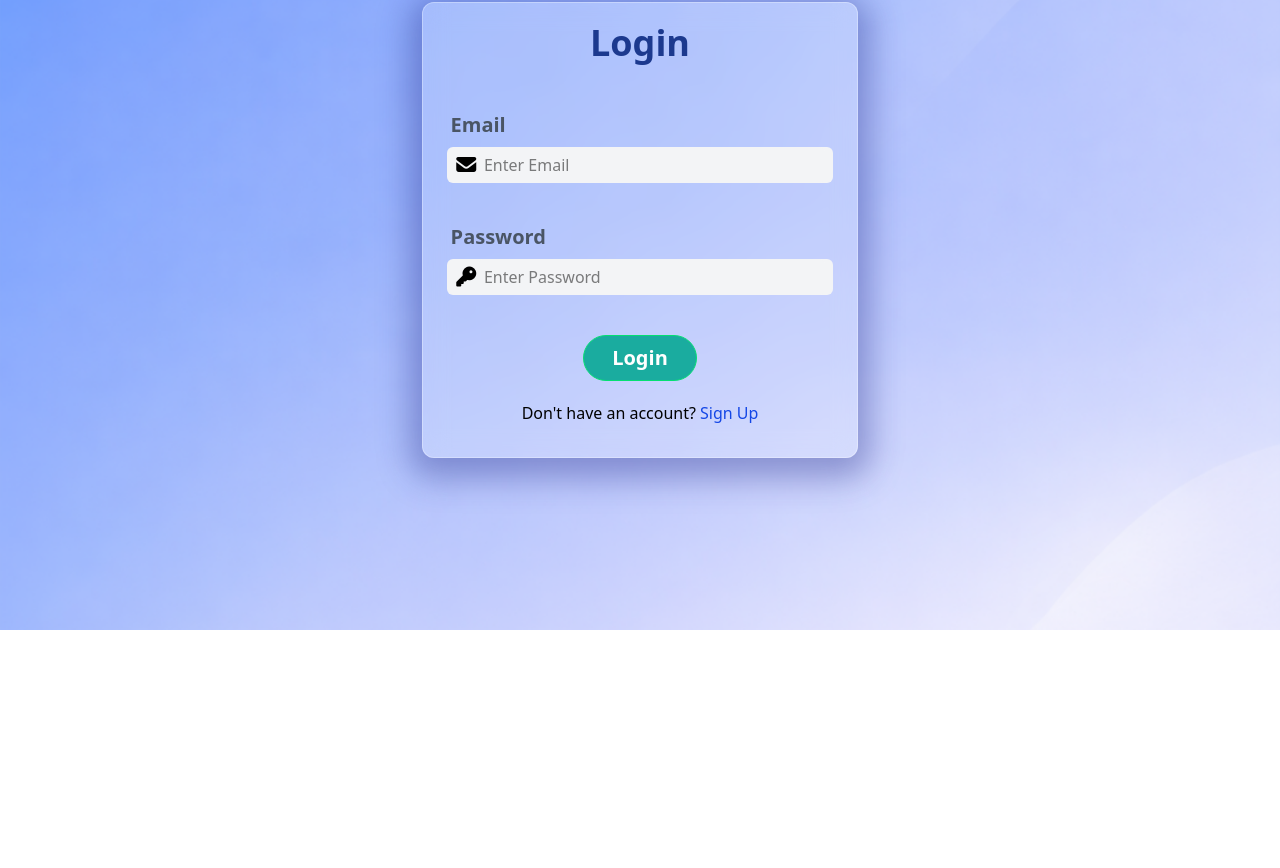
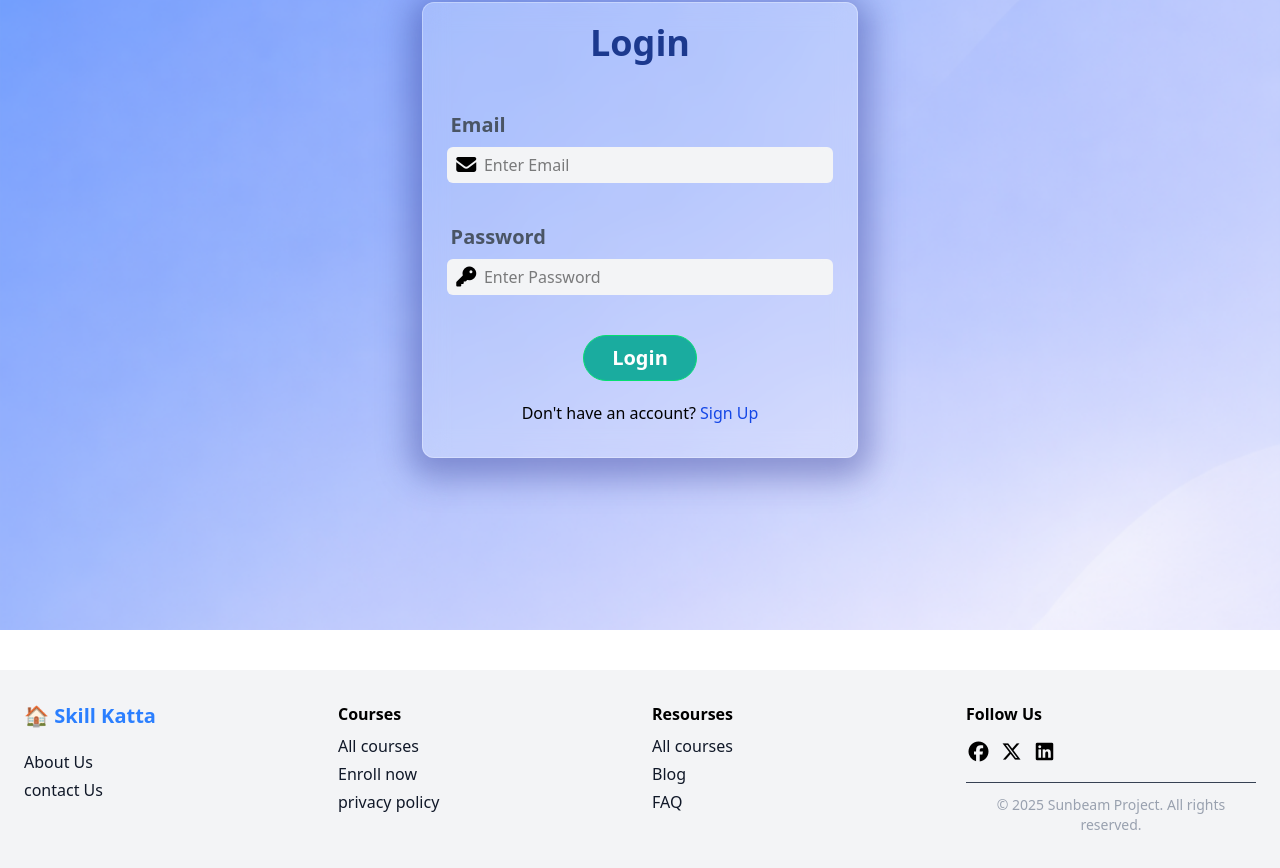
Before and after one commit to udaysinh-bodare/courseProject, a React (Vite) app in the folder client/: page /login in a window 1280 px wide. Shown: the part 170-1038 px from the top of the page. Before the commit the page ends 800 px from the top, so only its background shows below. Built offline with nearby package versions, Linux system fonts and the light colour scheme.

Commit message:
footer is added

```diff
--- a/client/src/App.jsx
+++ b/client/src/App.jsx
@@ -13,6 +13,9 @@
 import AdminAllCourses from "./pages/AdminPages/AdminAllCourses";
 import AddVideo from "./pages/AddVideo/AddVideo";
 import AdminAllVideos from "./pages/AdminPages/AdminAllVideos";
+//import { Footer } from "flowbite-react";
+//import { Route } from 'react-router-dom';
+import Footer from "./components/Footer";
 
 /* ================= PROTECTED ROUTE ================= */
 function ProtectedRoute({ children }) {
@@ -100,8 +103,10 @@
             </ProtectedRoute>
           }
         />
+
+
       </Routes>
-
+    <Footer/>
       <ToastContainer />
     </>
   );
--- /dev/null
+++ b/client/src/components/Footer.jsx
@@ -0,0 +1,63 @@
+import React from 'react'
+import { useContext } from 'react';
+
+function Footer() {
+
+
+  return (
+    <footer className='bg-gray-100 text-black mt-10'>
+        <div className='max-w-7xl mx-auto px-6 py-8 grid grid-cols-1 md:grid-cols-4 gap-6'>
+            <div>
+                 <h2 className="text-xl font-bold text-blue-500">🏠 Skill Katta</h2>
+
+                 <div className='pt-5'>
+                    <ul className="space-y-1 text-gray-900">
+            <li className="hover:text-blue-400 cursor-pointer">About Us</li>
+            <li className="hover:text-blue-400 cursor-pointer">contact Us</li>
+            </ul>
+                 </div>
+
+            </div>
+            <div>
+          <h3 className="font-semibold mb-2">Courses</h3>
+          <ul className="space-y-1 text-gray-900">
+            <li className="hover:text-blue-400 cursor-pointer">All courses</li>
+            <li className="hover:text-blue-400 cursor-pointer">Enroll now</li>
+            <li className="hover:text-blue-400 cursor-pointer">privacy policy</li>
+
+          </ul>
+        </div>
+         <div>
+          <h3 className="font-semibold mb-2">Resourses</h3>
+          <ul className="space-y-1 text-gray-900">
+            <li className="hover:text-blue-400 cursor-pointer">All courses</li>
+            <li className="hover:text-blue-400 cursor-pointer">Blog</li>
+            <li className="hover:text-blue-400 cursor-pointer">FAQ</li>
+
+          </ul>
+        </div>
+        <div>
+          {/* <h3 className="font-semibold mb-2">Contact</h3>
+          <p className="text-gray-600 text-sm">Email: support@sunbeam.com</p> */}
+          {/* <p className="text-gray-600 text-sm">Phone: +91 9876543210</p> */}
+          <h1 className='font-bold'>Follow Us</h1>
+            <div className="icons flex gap-2 mt-4">
+                <i className="text-xl fa-brands fa-facebook"></i>
+                <i className="text-xl fa-brands fa-x-twitter"></i>
+                <i className="text-xl fa-brands fa-linkedin"></i>
+            </div>
+          <div className='pt-5'>
+            <div className="border-t border-gray-700 text-center py-3 text-sm text-gray-400">
+        © {new Date().getFullYear()} Sunbeam Project. All rights reserved.
+      </div>
+          </div>
+        </div>
+
+
+        </div>
+
+    </footer>
+  )
+}
+
+export default Footer
```
Also changed, not shown: 2 other files (tests, documents, lock files or other folders).
